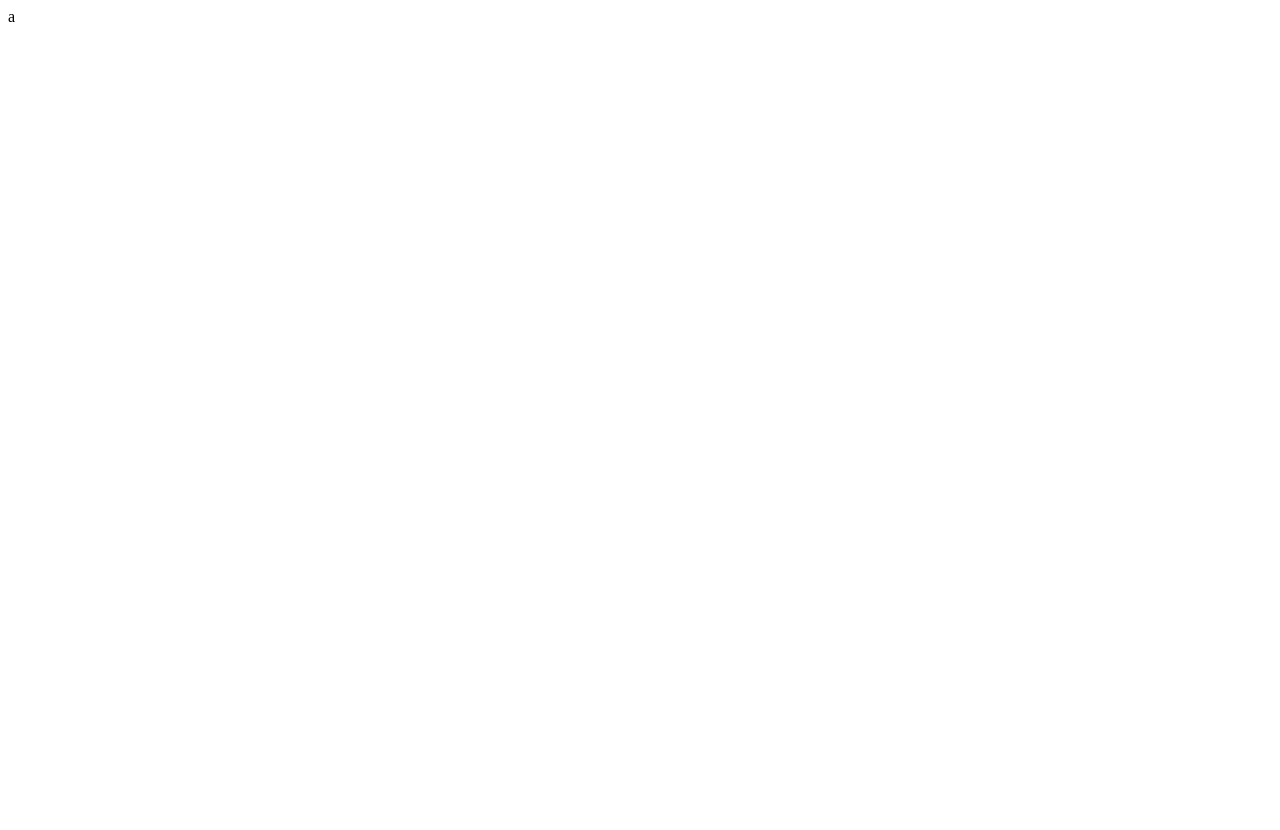
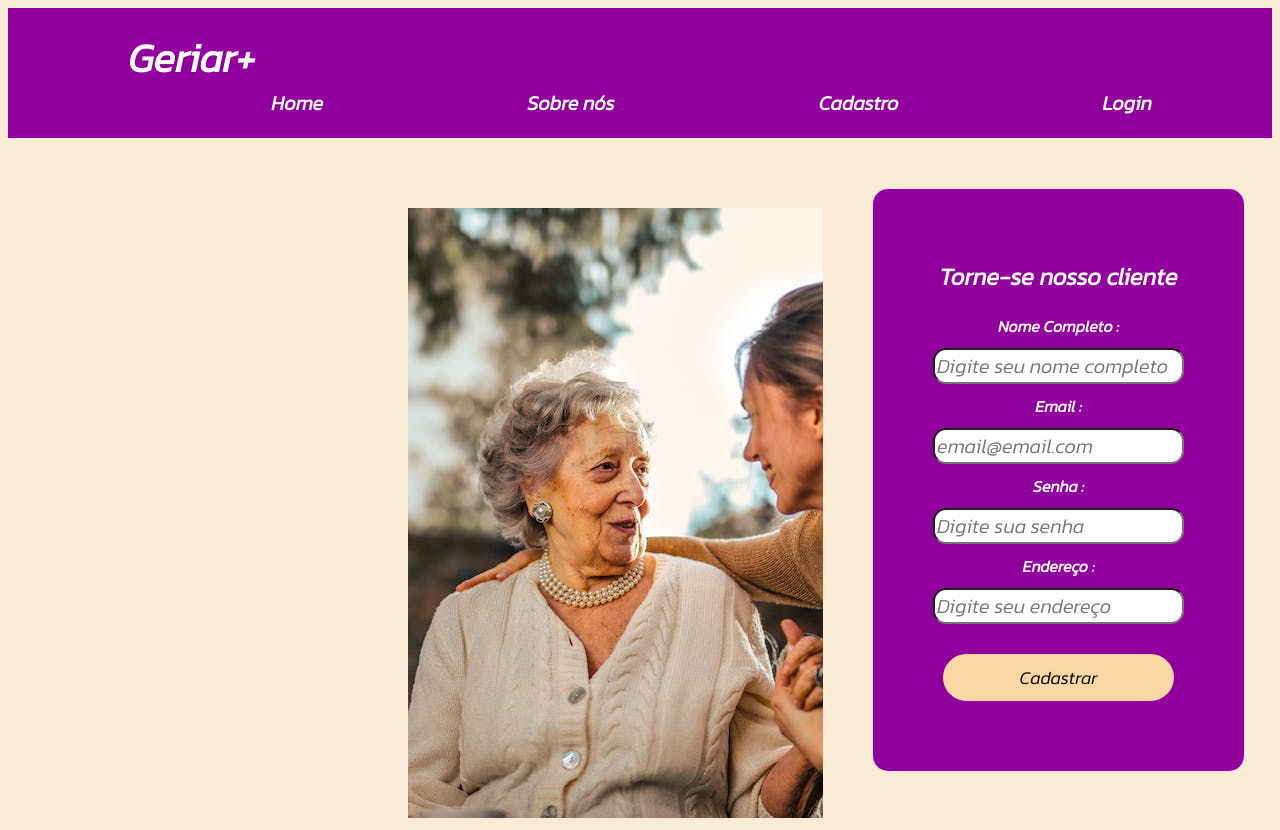
Before and after one commit to Kelzinha000/prototipogeriar, a plain HTML site: page index.html in a window 1280 px wide. Before the commit the page ends 800 px from the top, so only its background shows below. Drawn offline with Linux system fonts and the light colour scheme; a web font is replaced by a local one.

Commit message:
Home - cadastro do cliente  30/11

```diff
--- a/CSS/style.css
+++ b/CSS/style.css
@@ -0,0 +1,95 @@
+body{
+  background-color: antiquewhite;
+
+}
+.container{
+ background-color :#91009d;
+ padding: 20px;
+}
+.logo{
+ color: white;
+ font-size: 40px;
+ text-align: start;
+ font-family: 'Caveat Brush', cursive;
+font-family: 'Hedvig Letters Serif', serif;
+font-family: 'Kanit', sans-serif;
+font-weight: bold;
+margin: 0px 0px 0px 100px;
+
+
+
+}
+.nav{
+    text-align: end;
+
+
+}
+a{
+    color: white;
+    text-decoration: none;
+    margin: 0px 100px 0px;
+    font-size: 20px;
+    font-family: 'Hedvig Letters Serif', serif;
+    font-family: 'Kanit', sans-serif;
+    font-weight: bold;
+
+
+}
+a:hover{
+    transition:0.5s ;
+    font-size: 25px;
+}
+
+.caixa1{
+   padding-left: 400px;
+   padding-top: 70px ;
+
+}
+.section{
+    display: flex;
+    margin: 90px auto;
+    background-color:#91009d;
+    border-radius: 15px;
+    margin:  50px ;
+    padding: 20px;
+
+
+}
+.formulario{
+    display: flex;
+    text-align: center;
+    color: white;
+    margin: 30px;
+    font-family: 'Hedvig Letters Serif', serif;
+    font-family: 'Kanit', sans-serif;
+    font-weight: bold;
+    flex-direction: column;
+
+
+}
+input{
+    margin: 10px;
+    font-size:20px;
+    font-family: 'Kanit', sans-serif;
+    border-radius: 13px;
+
+}
+
+main{
+    display: flex;
+    align-items: center;
+
+}
+
+.button{
+    margin: 20px;
+    padding: 10px;
+    background-color: #fad7a3;
+    border:#fad7a3 ;
+    font-size: 18px;
+    border-radius: 25px;
+    font-family: 'Kanit', sans-serif;
+
+
+
+}
--- a/index.html
+++ b/index.html
@@ -6,11 +6,57 @@
     <meta name="viewport" content="width=device-width, initial-scale=1.0">
     <title>Geriar</title>
     <link rel="stylesheet" href="./CSS/style.css">
+
+    <link rel="preconnect" href="https://fonts.googleapis.com">
+    <link rel="preconnect" href="https://fonts.gstatic.com" crossorigin>
+    <link href="https://fonts.googleapis.com/css2?family=Hedvig+Letters+Serif:opsz@12..24&family=Kanit:ital,wght@1,300&display=swap" rel="stylesheet">
+
+    <link rel="preconnect" href="https://fonts.googleapis.com">
+<link rel="preconnect" href="https://fonts.gstatic.com" crossorigin>
+<link href="https://fonts.googleapis.com/css2?family=Caveat+Brush&family=Hedvig+Letters+Serif:opsz@12..24&family=Kanit:ital,wght@1,300&display=swap" rel="stylesheet">
+
 </head>
 <body>
-    <div>
-       <header> a</header>
-    </div>
+
+    <div class="container">
+    <header>
+
+
+        <nav class="nav">
+        <div class="logo"> Geriar+ </div>
+        <a href="">Home</a>
+        <a href="">Sobre nós</a>
+        <a href="">Cadastro</a>
+        <a href="">Login</a>
+
+        </nav>
+    </header>
+</div>
+
+    <main>
+
+        <div class="caixa1">
+            <img src="./CSS/img/pexels-andrea-piacquadio-3768131.jpg"   width="415"  height="610"  alt="">
+        </div>
+
+        <section class="section">
+        <div class="formulario">
+            <h1>Torne-se nosso cliente</h1>
+          <label for="">Nome Completo :</label>
+          <input  type="text" placeholder="Digite seu nome completo" required>
+          <label for="">Email :</label>
+          <input type="email" placeholder="email@email.com" required>
+          <label for="">Senha :</label>
+          <input type="text" placeholder="Digite sua senha" required>
+          <label for="">Endereço : </label>
+          <input  type="text" placeholder="Digite seu endereço" required>
+
+          <button class="button"> Cadastrar </button>
+
+        </div>
+    </section>
+    </main>
+
 
   <script src="./app.js"></script>
 </body>
```
Also changed, not shown: CSS/img/pexels-andrea-piacquadio-3768131.jpg (added), pages/cadratro.html (added), pages/home.html (added).
